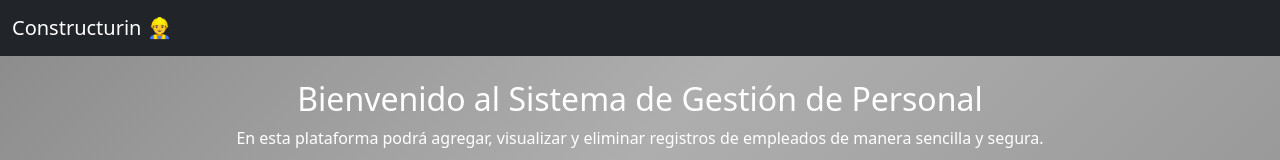
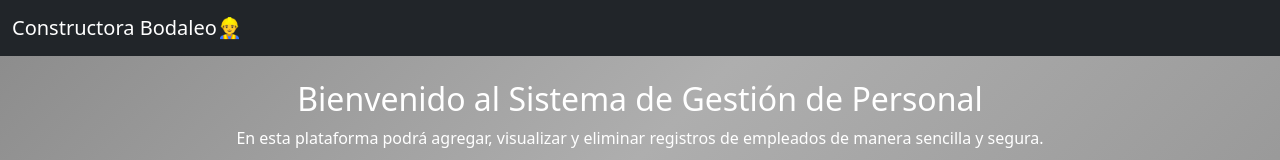
Before and after one commit to KevinEsc/Inicio-de-Sesi-n, a plain HTML site: page index.html in a window 1280 px wide. Shown: the top 160 px of the page. Drawn offline with nearby package versions, Linux system fonts and the light colour scheme.

Commit message:
Update index.html

```diff
--- a/index.html
+++ b/index.html
@@ -11,7 +11,7 @@
     <!-- Menú principal -->
     <nav class="navbar navbar-expand-lg navbar-dark bg-dark mb-4">
         <div class="container-fluid">
-            <a class="navbar-brand" href="#">Constructurin 👷‍♂️</a>
+            <a class="navbar-brand" href="#">Constructora Bodaleo👷‍♂️</a>
         </div>
     </nav>
 
```
